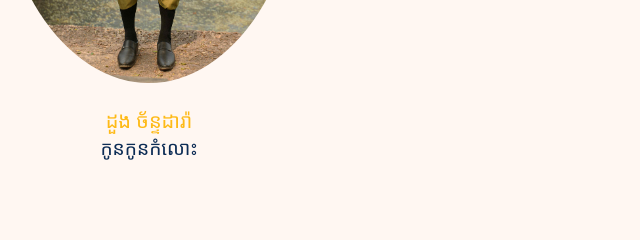
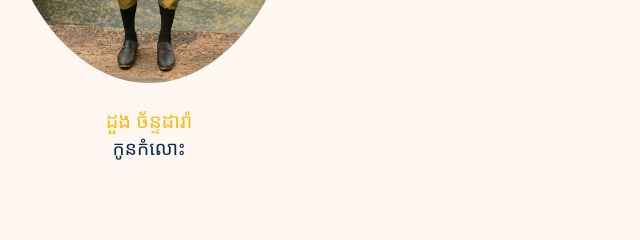
Before and after one commit to seyha26/dara_wedding, a plain HTML site: page index.html in a window 1280 px wide. Shown: the part 2900-3140 px from the top of the page, 121-761 px from the left. Drawn offline with nearby package versions, Linux system fonts and the light colour scheme; a web font is replaced by a local one.

```diff
--- a/index.html
+++ b/index.html
@@ -90,7 +90,7 @@
                 <img src="./images/male2.jpg">
                 <h4>ដួង ច័ន្ទដារ៉ា</h4>
                 <p style="font-family: 'Moulpali', sans-serif !important; font-size: 1.2rem; margin-bottom: 20px;">
-                    កូនកូនកំលោះ</p>
+                    កូនកំលោះ</p>
             </div>
             <div class="heart-card">
                 <img src="./images/heart1.gif" alt="">
```
